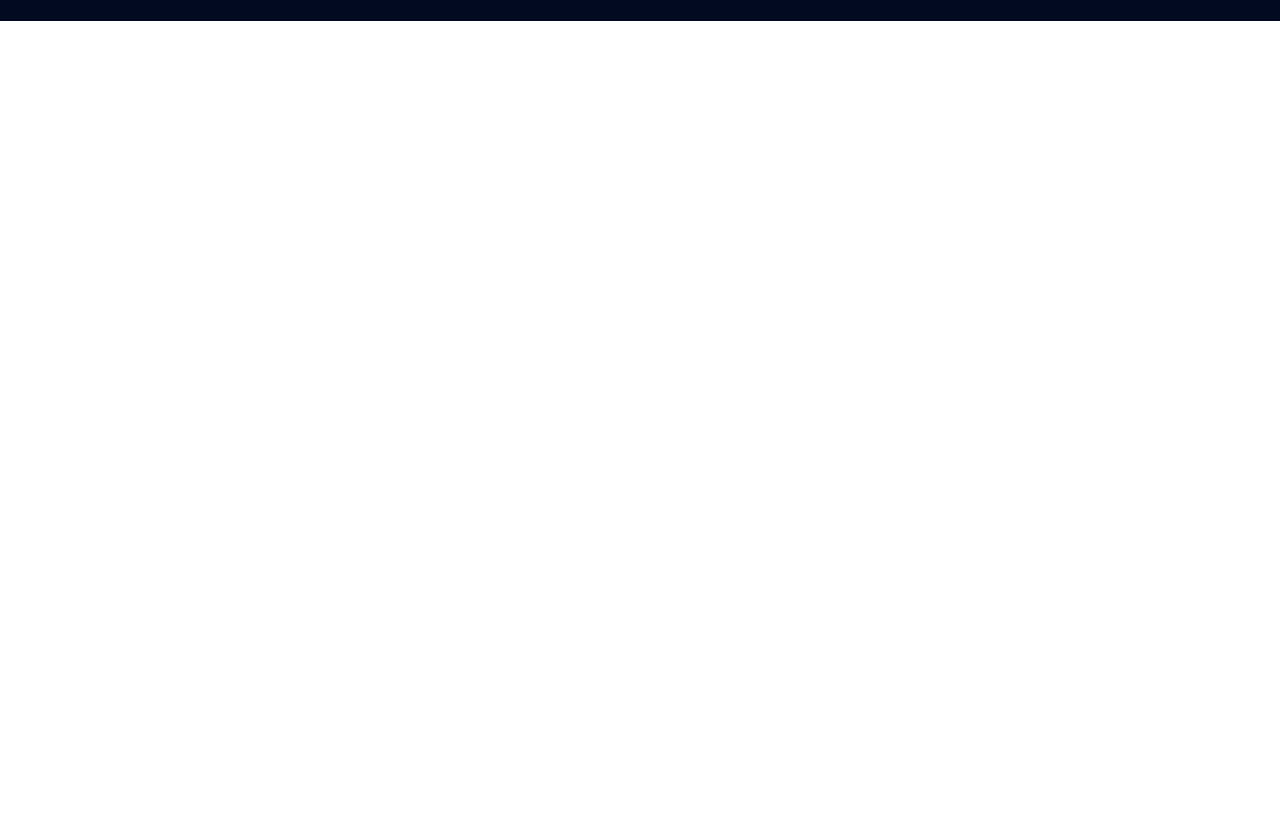
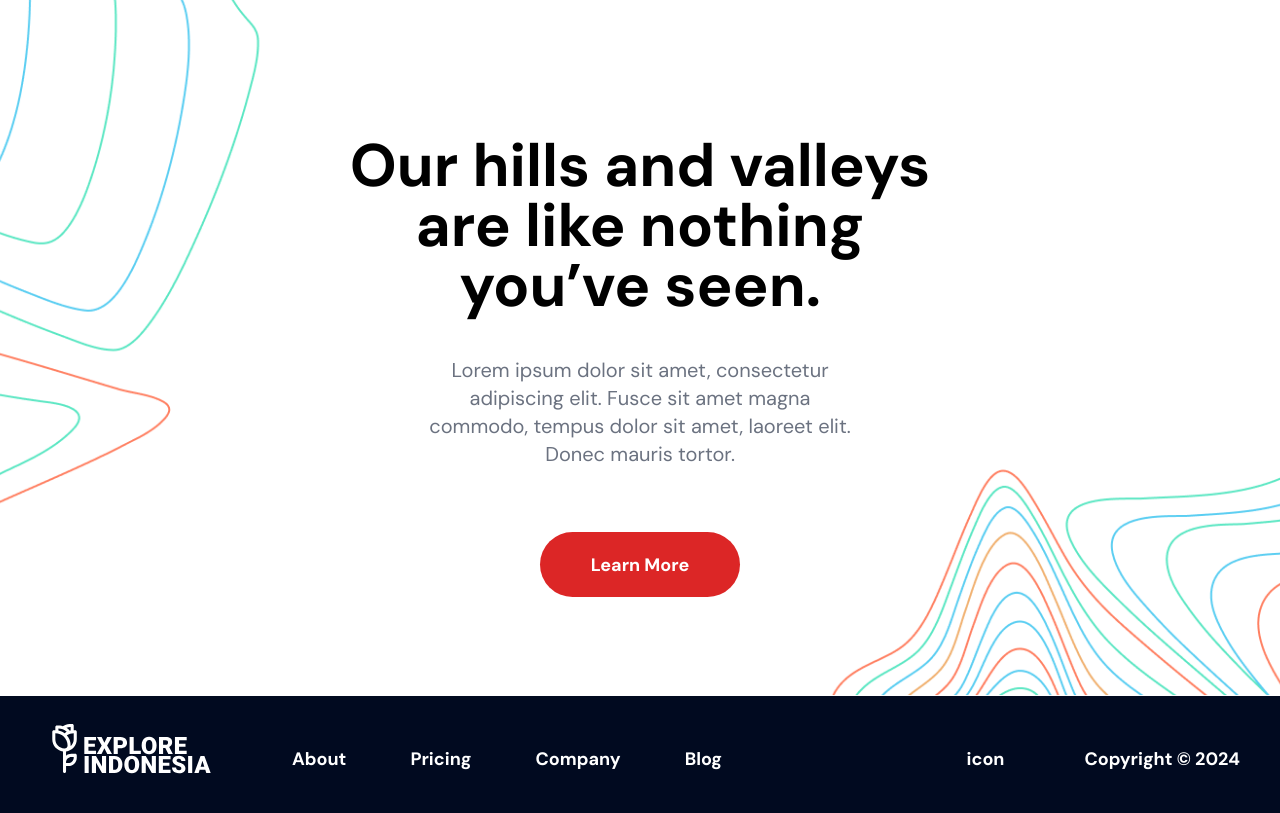
Before and after one commit to Nickolazy/react-app, a React (Vite) app: page / in a window 1280 px wide. Shown: the part 4220-5033 px from the top of the page. Before the commit the page ends 4241 px from the top, so only its background shows below. Built offline with nearby package versions, Linux system fonts and the light colour scheme.

Commit message:
Add about page

```diff
--- a/src/App.jsx
+++ b/src/App.jsx
@@ -1,7 +1,8 @@
-import Footer from "./components/Footer";
 import HelloPage from "./components/pages/HelloPage";
 import DestinationsPage from "./components/pages/DestinationsPage";
 import ExperiensesPage from "./components/pages/ExperiensesPage";
+import AboutPage from "./components/pages/AboutPage";
+import Footer from "./components/Footer";
 
 const App = () => {
   return (
@@ -9,6 +10,7 @@ const App = () => {
       <HelloPage />
       <DestinationsPage />
       <ExperiensesPage />
+      <AboutPage />
       <Footer/>
     </>
   )
--- a/src/components/Card.jsx
+++ b/src/components/Card.jsx
@@ -16,7 +16,7 @@ const Card = ({ title, info, img, isReversed }) => {
         <p className='font-normal text-xl text-[#b1afaf] w-3/4'>
           {info}
         </p>
-        <Button text={'Learn More'} targetId={'helloPage'}/>
+        <Button text={'Learn More'} targetId={'about'}/>
       </div>
     </div>
   )
--- a/src/components/About.jsx
+++ b/src/components/Numbers.jsx
@@ -2,7 +2,7 @@ import React from 'react'
 
 const About = () => {
   return (
-    <div id='about' className='mt-[750px] flex flex-col items-center gap-10'>
+    <div className='mt-[750px] flex flex-col items-center gap-10'>
       <div className='w-1/4 space-y-5'>
         <p className='font-bold text-6xl text-center'>
           By The Numbers
--- /dev/null
+++ b/src/components/pages/AboutPage.jsx
@@ -0,0 +1,24 @@
+import React from 'react';
+import Button from '../Button';
+
+const GalleryPage = () => {
+  return (
+    <section id='about' className="w-full h-screen bg-[url('./src/assets/img/gallery_page/gallery_page_backgr.png')]
+      bg-cover bg-center py-60 flex flex-col items-center gap-16 ">
+      <div className='text-black text-center w-1/2 flex flex-col gap-10 items-center'>
+        <p className='text-6xl font-bold'>
+          Our hills and valleys are like nothing you’ve seen.
+        </p>
+        <p className='text-xl text-gray-500 w-2/3'>
+          Lorem ipsum dolor sit amet, consectetur adipiscing elit.
+          Fusce sit amet magna commodo, tempus dolor sit amet, laoreet elit.
+          Donec mauris tortor.
+        </p>
+      </div>
+
+      <Button width={200} height={65} text={'Learn More'} targetId={'helloPage'}/>
+    </section>
+  )
+}
+
+export default GalleryPage
--- a/src/components/pages/ExperiensesPage.jsx
+++ b/src/components/pages/ExperiensesPage.jsx
@@ -1,6 +1,6 @@
 import React from 'react';
 import ScrollBar from '../ScrollBar';
-import About from '../About';
+import Numbers from '../Numbers';
 
 const ExperiensesPage = () => {
   const imagesToScroll = [
@@ -19,7 +19,7 @@ const ExperiensesPage = () => {
     <section id='experiences' className="w-full h-[1600px] bg-[url('./src/assets/img/experiences_page/experiences_page_backgr.png')] bg-cover bg-center pt-32">
       <ScrollBar imagesToScroll={imagesToScroll}/>
 
-      <About />
+      <Numbers />
     </section>
   )
 }
```
Also changed, not shown: src/assets/img/gallery_page/gallery_page_backgr.png (added).
